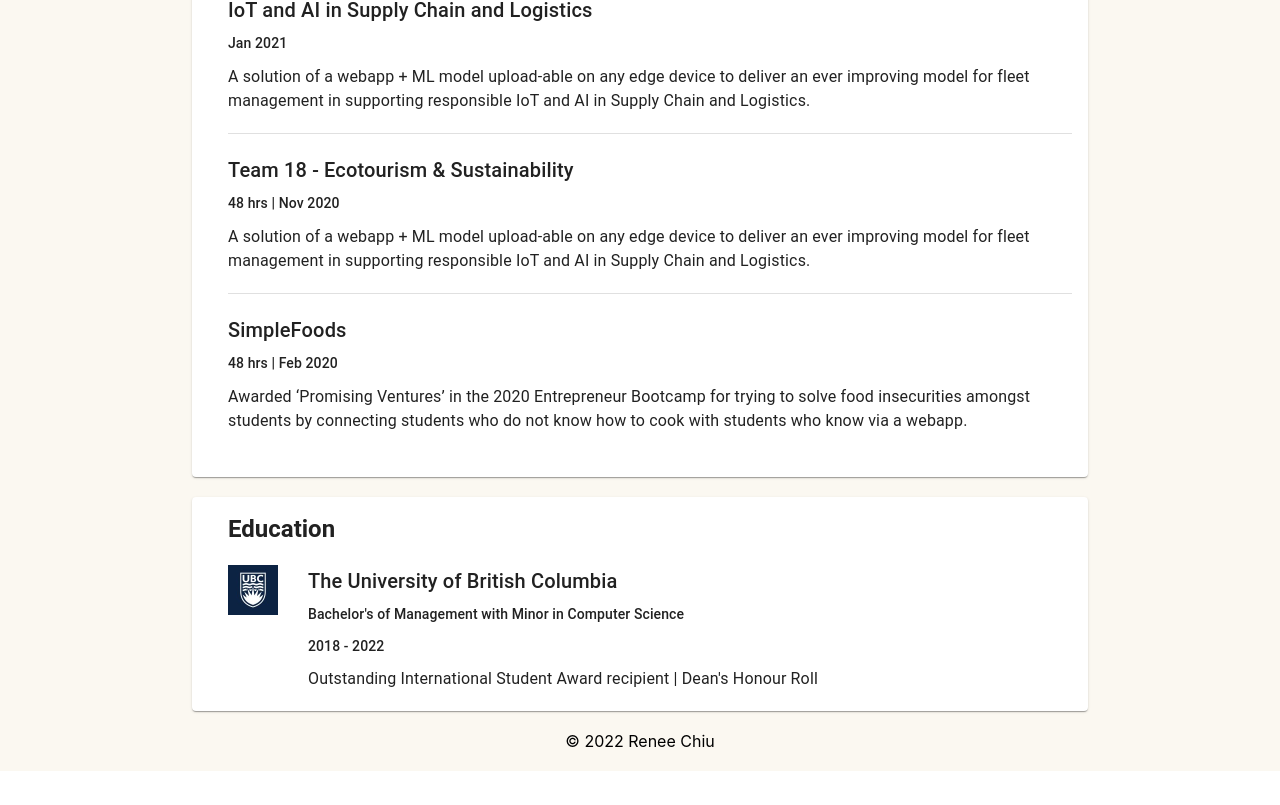
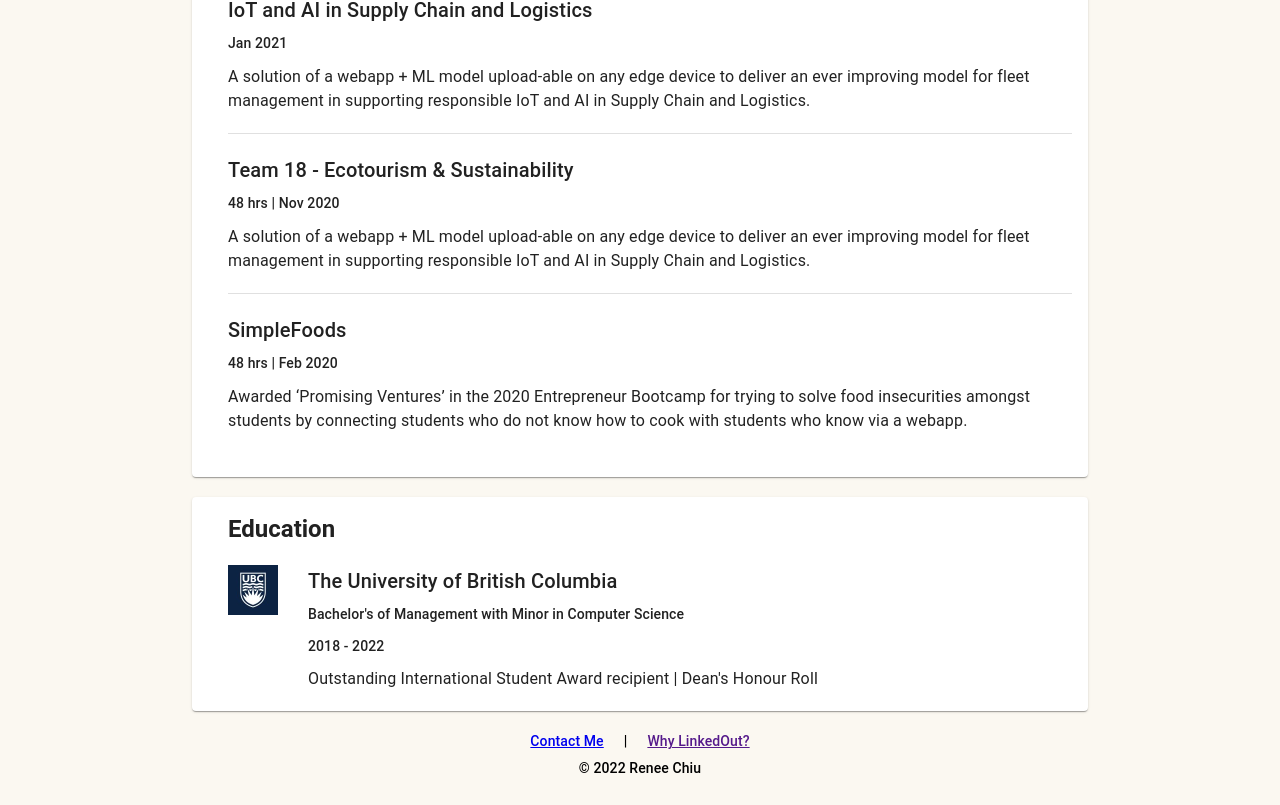
Before and after one commit to CWYRenee/CWYRenee.github.io, a React (Create React App) app: page / in a window 1280 px wide. Shown: the part 2515-3320 px from the top of the page. Before the commit the page ends 3286 px from the top, so only its background shows below. Built offline with nearby package versions, Linux system fonts and the light colour scheme.

Commit message:
formatted footer

```diff
--- a/src/components/Footer/Footer.js
+++ b/src/components/Footer/Footer.js
@@ -1,11 +1,20 @@
+import { Typography } from '@material-ui/core';
+
 import React from 'react'
 import './Footer.sass'
 
 function Footer() {
   return (
     <div className="footer">
+        <Typography className='footer_content' variant="subtitle2" gutterBottom >
+        <div className="footer_left"><a href="./Profile">Contact Me </a></div>
+        |
+        <div className="footer_right"><a href='' target='_blank'>Why LinkedOut?</a></div>
+        </Typography>
 
+        <Typography className='footer_content' variant="subtitle2" gutterBottom >
         © 2022 Renee Chiu
+        </Typography>
     </div>
   )
 }
--- a/src/components/Footer/Footer.sass
+++ b/src/components/Footer/Footer.sass
@@ -1,6 +1,14 @@
 .footer
-  display: flex
-  justify-content: center
   padding-top: 20px
   padding-bottom: 20px
+  justify-content: space-evenly
   width: 100%
+
+.footer_content
+    justify-content: center
+    display: flex
+
+.footer_left, .footer_right
+  display: flex
+  margin-left: 20px
+  margin-right: 20px
```
